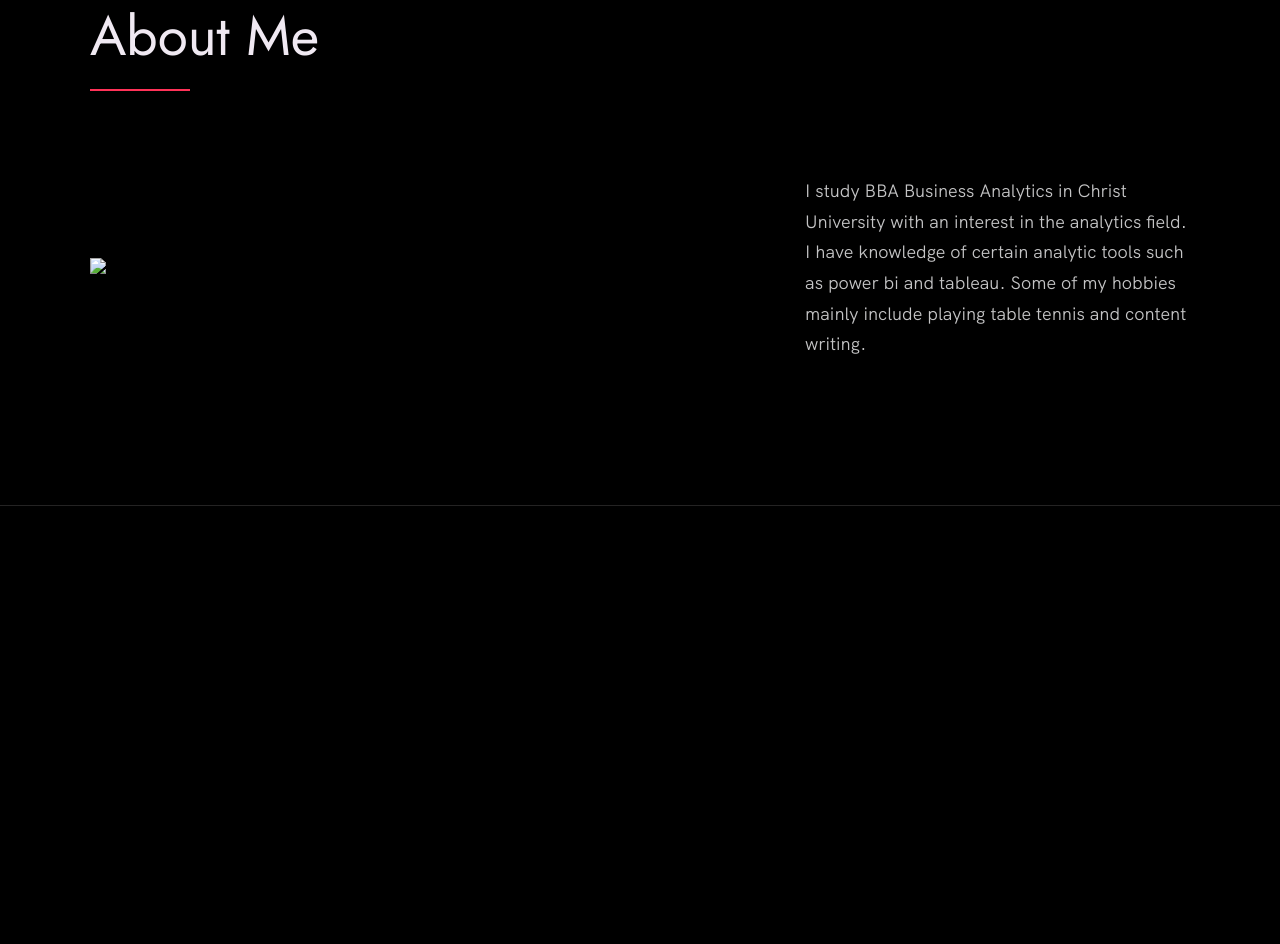
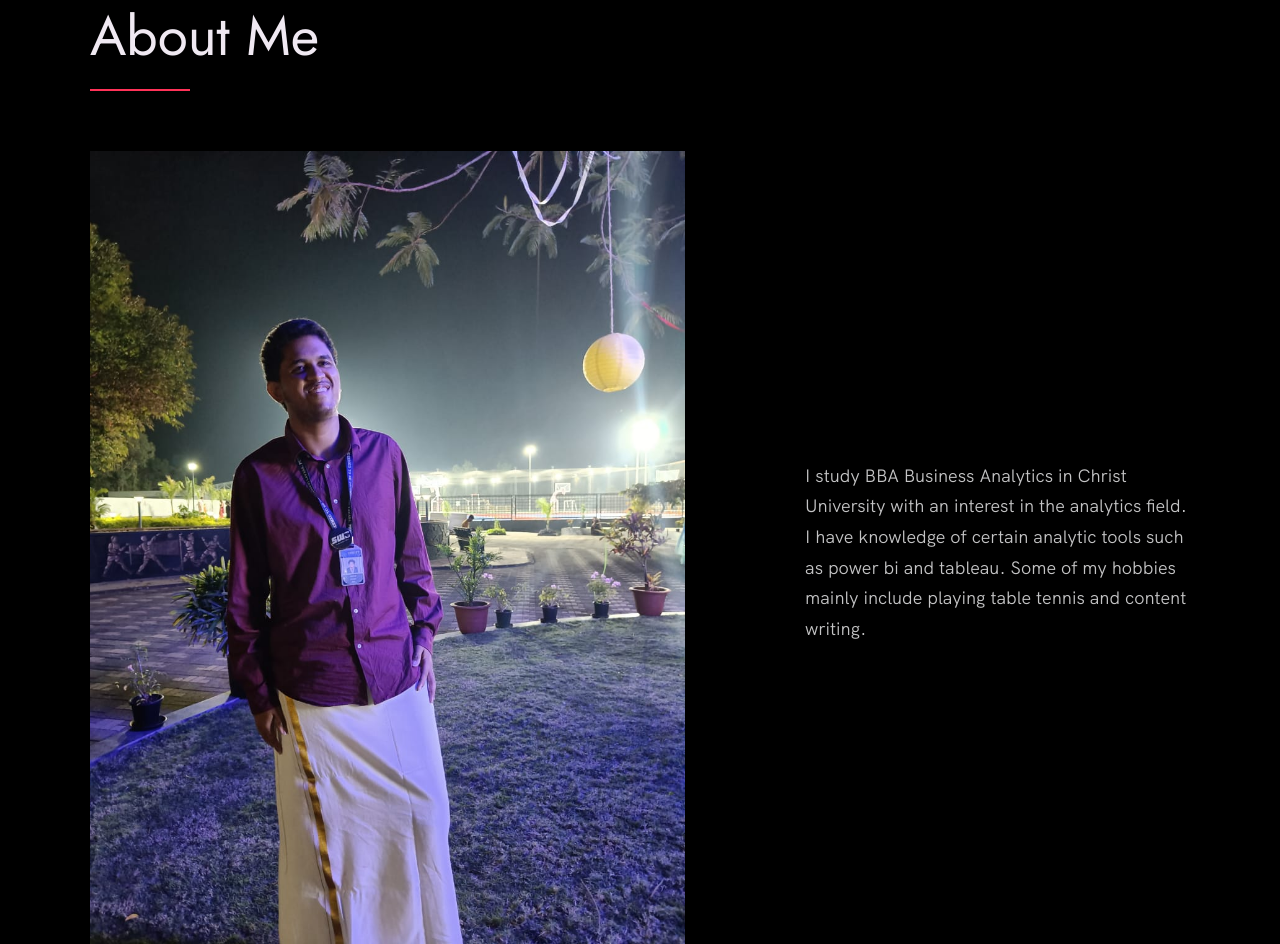
Before and after one commit to usernameAdi333/adi-portfolio, a plain HTML site: page index.html in a window 1280 px wide. Shown: the part 2892-3836 px from the top of the page. Before the commit the page ends 3426 px from the top, so only its background shows below. Drawn offline with Linux system fonts and the light colour scheme; grey boxes are pictures that could not be loaded; files whose address does not match are found by name.

Commit message:
Update index.html

```diff
--- a/index.html
+++ b/index.html
@@ -169,7 +169,7 @@
 
           <div class="about__photo-container">
             <!-- Add a nice photo of yourself -->
-            <img class="about__photo" src="nice pic.jpg" />
+            <img class="about__photo" src="./fonts/images/nice pic.jpg" />
           </div>
         </div>
       </div>
```
